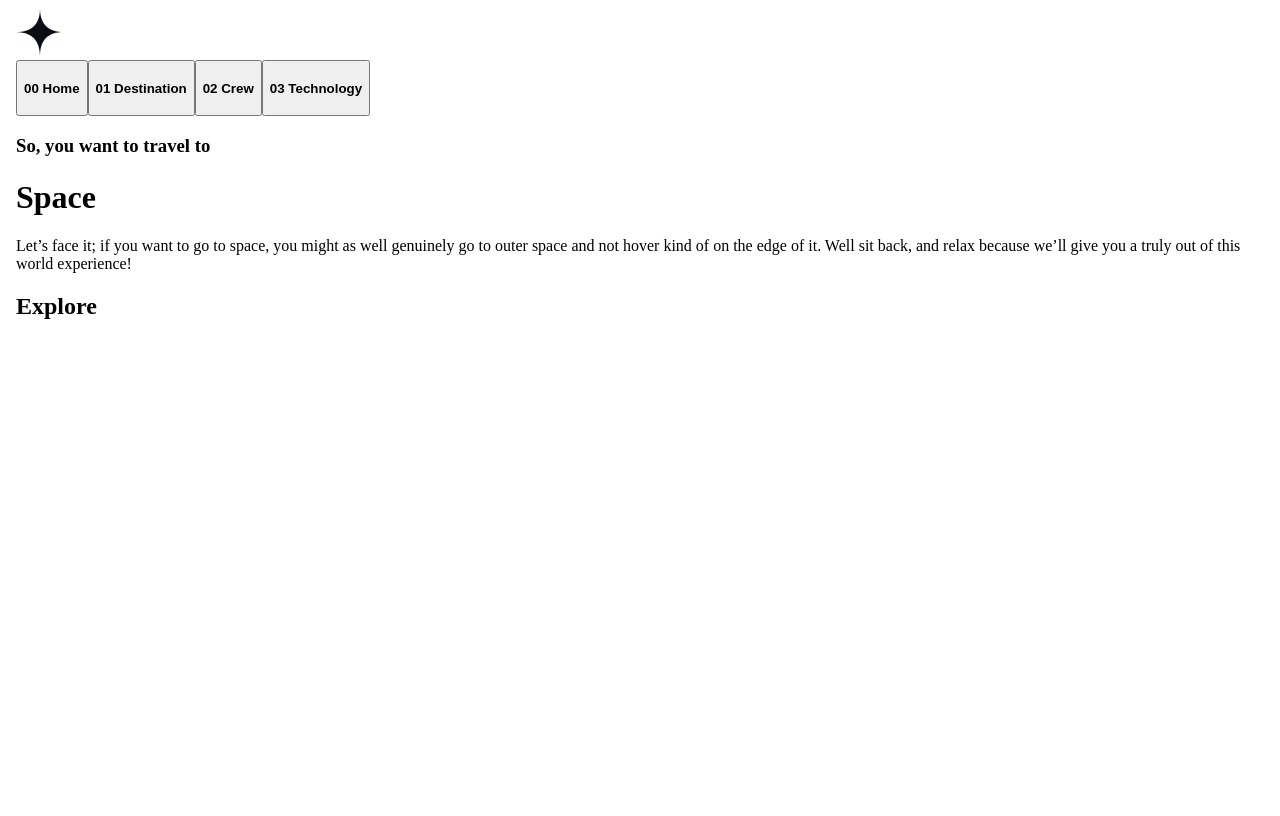
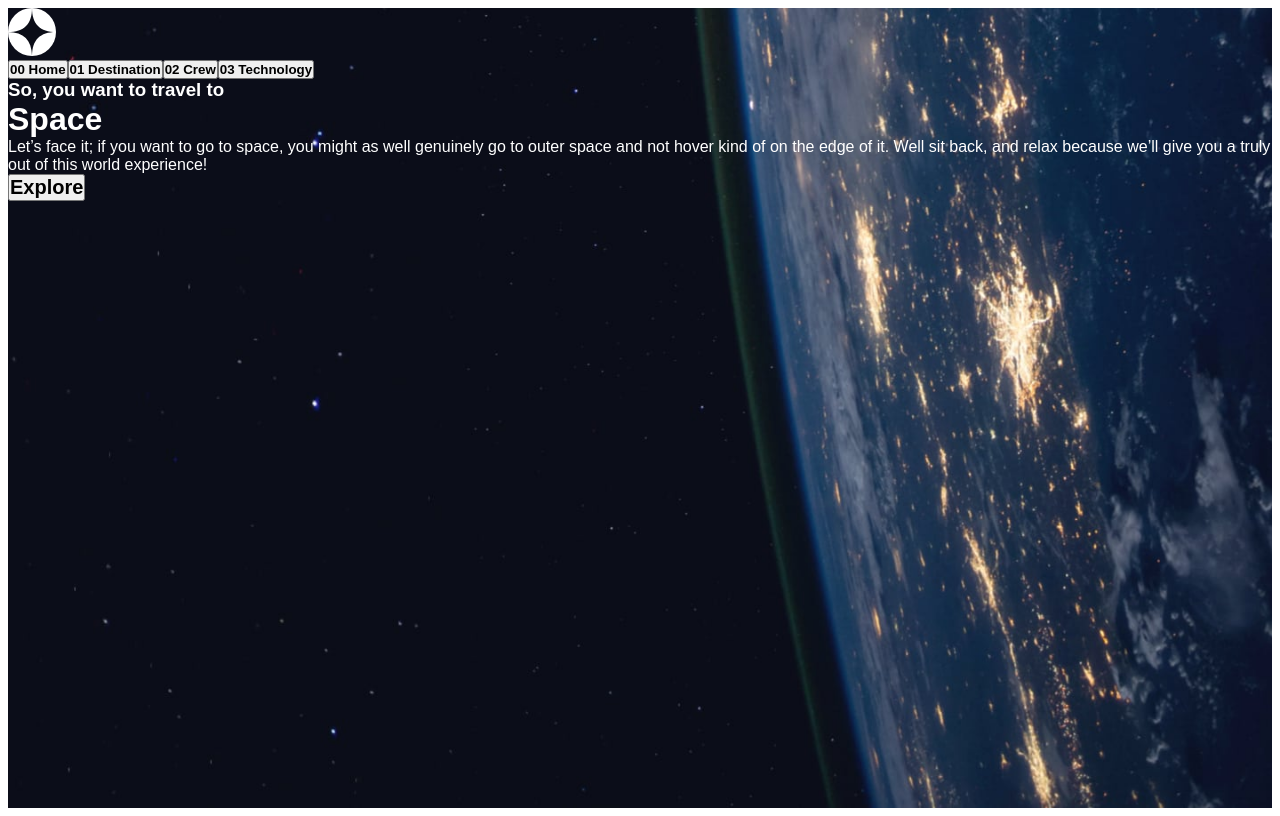
Before and after one commit to PrivDDOS/Angular-Space-Tourist, an Angular app: page / in a window 1280 px wide. Built offline with nearby package versions, Linux system fonts and the light colour scheme.

Commit message:
adding JSON and create the Home page

```diff
--- a/src/app/app.html
+++ b/src/app/app.html
@@ -9,7 +9,7 @@
 
 <router-outlet></router-outlet>
 
-<app-home></app-home>
+<app-home-page></app-home-page>
 
 <!-- * * * * * * * * * * * * * * * * * * * * * * * * * * * * * * * * -->
 <!-- * * * * * * * * * * * The content above * * * * * * * * * * * * -->
--- a/src/app/app.ts
+++ b/src/app/app.ts
@@ -1,10 +1,10 @@
 import { Component, signal } from '@angular/core';
 import { RouterOutlet } from '@angular/router';
-import { Home } from './home/home';
+import { HomePage } from './components/home-page/home-page';
 
 @Component({
   selector: 'app-root',
-  imports: [RouterOutlet, Home],
+  imports: [RouterOutlet, HomePage],
   templateUrl: './app.html',
   styleUrl: './app.css'
 })
--- /dev/null
+++ b/src/app/components/home-page/home-page.css
@@ -0,0 +1,19 @@
+* {
+    padding: 0;
+    margin: 0;
+    box-sizing: border-box;
+    font-family:'Barlow', sans-serif;
+}
+
+body {
+    width: 100%;
+    height: 100%;
+    color: white;
+}
+
+#container {
+    height: 100vh;
+    background-image: url("/assets/home/background-home-desktop.jpg");
+    background-size: cover;
+    background-repeat: no-repeat;
+}
--- /dev/null
+++ b/src/app/components/home-page/home-page.html
@@ -0,0 +1,55 @@
+<body>
+
+    <div id="container">
+
+        <header>
+            <div id="nav-container">
+
+                <nav class="nav-left">
+                    <img src="/assets/shared/logo.svg" alt="logo">
+                </nav>
+
+                <nav class="nav-right">
+
+                    <button class="btn">
+                        <h4 class="btn-text">00 Home</h4>
+                    </button>
+                    <button class="btn">
+                        <h4 class="btn-text">01 Destination</h4>
+                    </button>
+                    <button class="btn">
+                        <h4 class="btn-text">02 Crew</h4>
+                    </button>
+                    <button class="btn">
+                        <h4 class="btn-text">03 Technology</h4>
+                    </button>
+
+                </nav>
+            </div>
+        </header>
+
+        <main class="content-container">
+
+            <div class="content-left">
+                <h3>So, you want to travel to</h3>
+                <h1>Space</h1>
+                <p>
+                    Let’s face it; if you want to go to space, you might as well genuinely go to
+                    outer space and not hover kind of on the edge of it. Well sit back, and relax
+                    because we’ll give you a truly out of this world experience!
+                </p>
+            </div>
+
+            <div class="content-right">
+                <div class="btn-container">
+                    <button class="btn">
+                        <h2>Explore</h2>
+                    </button>
+                </div>
+            </div>
+
+        </main>
+
+    </div>
+
+</body>
--- a/src/app/home/home.html
+++ /dev/null
@@ -1,49 +0,0 @@
-<body>
-
-    <header>
-        <div id="nav-container">
-
-            <nav class="nav-left">
-                <img src="/assets/shared/logo.svg" alt="logo">
-            </nav>
-
-            <nav class="nav-right">
-
-                <button class="btn">
-                    <h4 class="btn-text">00 Home</h4>
-                </button>
-                <button class="btn">
-                    <h4 class="btn-text">01 Destination</h4>
-                </button>
-                <button class="btn">
-                    <h4 class="btn-text">02 Crew</h4>
-                </button>
-                <button class="btn">
-                    <h4 class="btn-text">03 Technology</h4>
-                </button>
-
-            </nav>
-        </div>
-    </header>
-
-    <main class="content-container">
-
-        <div class="content-left">
-            <h3>So, you want to travel to</h3>
-            <h1>Space</h1>
-            <p>
-                Let’s face it; if you want to go to space, you might as well genuinely go to
-                outer space and not hover kind of on the edge of it. Well sit back, and relax
-                because we’ll give you a truly out of this world experience!
-            </p>
-        </div>
-
-        <div class="content-right">
-            <div class="btn-container">
-              <h2>Explore</h2>
-            </div>
-        </div>
-
-    </main>
-
-</body>
--- a/tsconfig.json
+++ b/tsconfig.json
@@ -1,7 +1,7 @@
 /* To learn more about Typescript configuration file: https://www.typescriptlang.org/docs/handbook/tsconfig-json.html. */
 /* To learn more about Angular compiler options: https://angular.dev/reference/configs/angular-compiler-options. */
 {
-  "compileOnSave": false,
+  "compileOnSave": true,
   "compilerOptions": {
     "strict": true,
     "noImplicitOverride": true,
```
Also changed, not shown: public/assets/data.json (added, +108 -0 lines), src/app/components/home-page/home-page.ts (added, +11 -0 lines), src/app/home/home.ts (deleted, +0 -11 lines), src/app/home/home.css (deleted), 1 other file (tests, documents, lock files or other folders).
